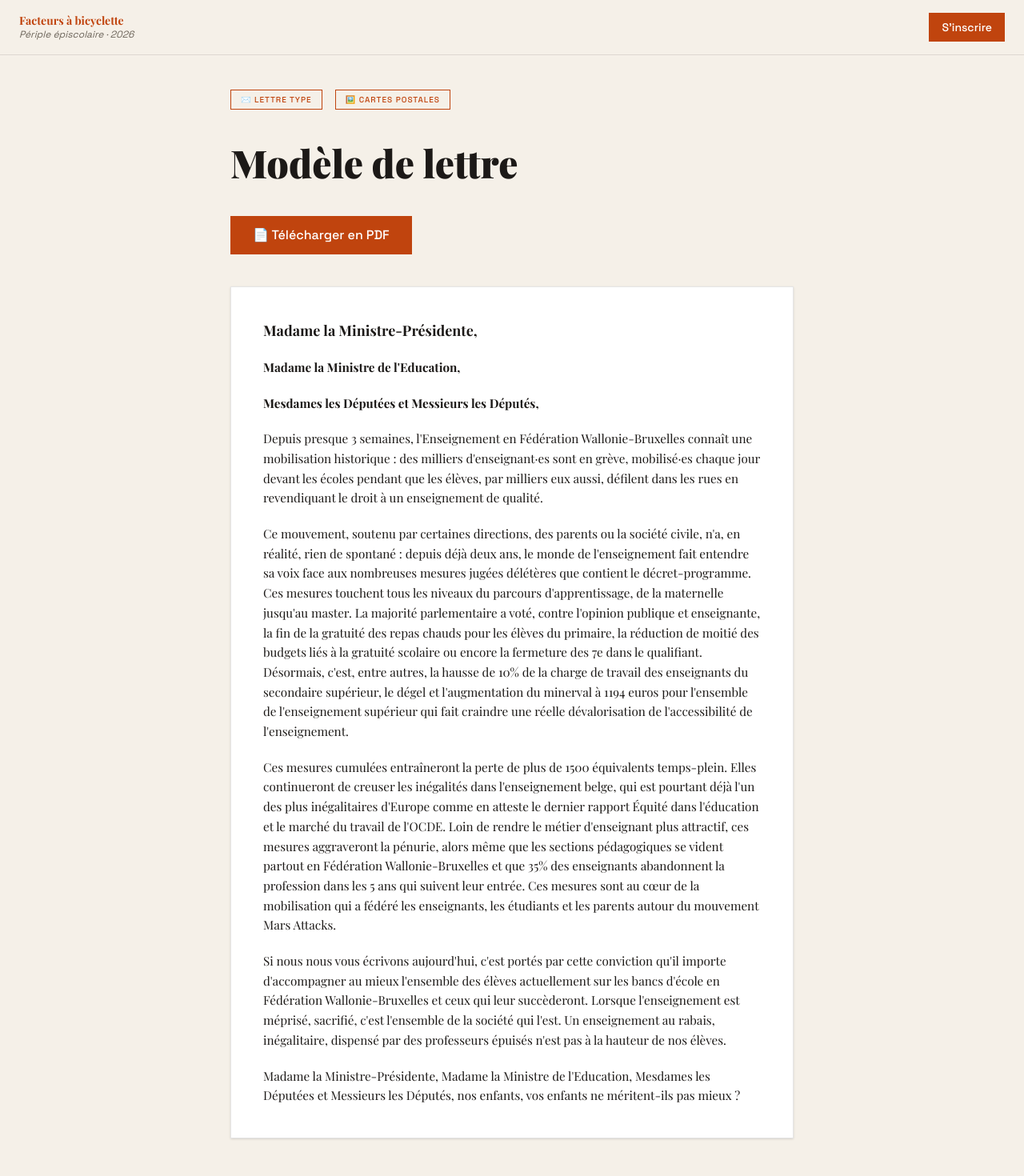
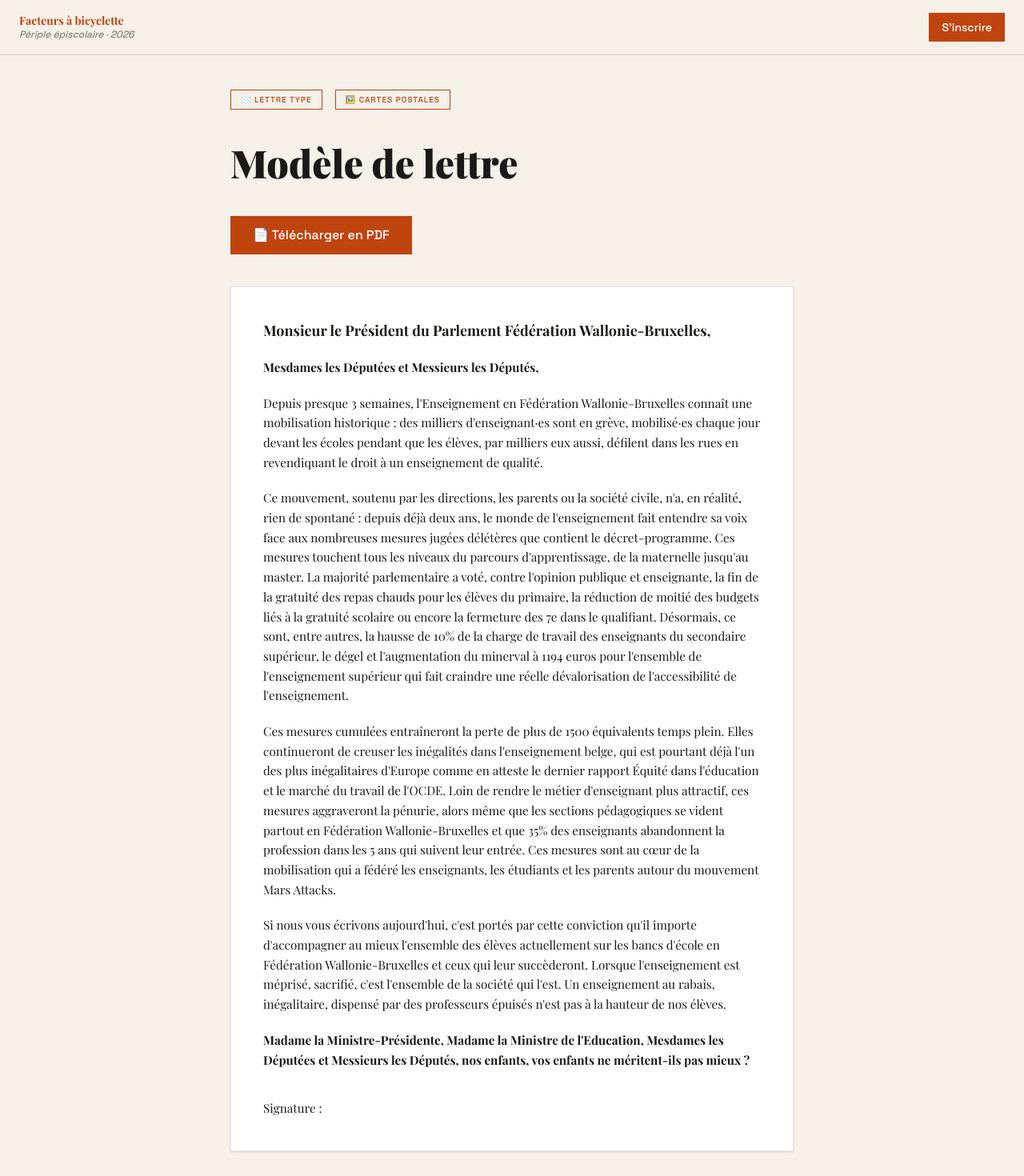
Before and after one commit to marsattacksfacts/plateforme-argumentaire-enseignement, a Next.js app: page /lettre in a window 1280 px wide. Shown: the top 1470 px of the page at 80% size. Built offline with nearby package versions, Linux system fonts and the light colour scheme; a web font is replaced by a local one.

Commit message:
cartes postales

```diff
--- a/src/app/lettre/page.tsx
+++ b/src/app/lettre/page.tsx
@@ -45,20 +45,22 @@ export default function LettrePage() {
 
           {/* Lettre */}
           <div className="bg-white border border-black/10 p-6 md:p-10 font-serif text-[0.95rem] leading-relaxed space-y-5 shadow-sm">
-            <p className="font-bold text-lg">Madame la Ministre-Présidente,</p>
-            <p className="font-bold">Madame la Ministre de l&apos;Education,</p>
+            <p className="font-bold text-lg">Monsieur le Président du Parlement Fédération Wallonie-Bruxelles,</p>
             <p className="font-bold">Mesdames les Députées et Messieurs les Députés,</p>
 
             <p>Depuis presque 3 semaines, l&apos;Enseignement en Fédération Wallonie-Bruxelles connaît une mobilisation historique : des milliers d&apos;enseignant·es sont en grève, mobilisé·es chaque jour devant les écoles pendant que les élèves, par milliers eux aussi, défilent dans les rues en revendiquant le droit à un enseignement de qualité.</p>
 
-            <p>Ce mouvement, soutenu par certaines directions, des parents ou la société civile, n&apos;a, en réalité, rien de spontané : depuis déjà deux ans, le monde de l&apos;enseignement fait entendre sa voix face aux nombreuses mesures jugées délétères que contient le décret-programme. Ces mesures touchent tous les niveaux du parcours d&apos;apprentissage, de la maternelle jusqu&apos;au master. La majorité parlementaire a voté, contre l&apos;opinion publique et enseignante, la fin de la gratuité des repas chauds pour les élèves du primaire, la réduction de moitié des budgets liés à la gratuité scolaire ou encore la fermeture des 7e dans le qualifiant. Désormais, c&apos;est, entre autres, la hausse de 10% de la charge de travail des enseignants du secondaire supérieur, le dégel et l&apos;augmentation du minerval à 1194 euros pour l&apos;ensemble de l&apos;enseignement supérieur qui fait craindre une réelle dévalorisation de l&apos;accessibilité de l&apos;enseignement.</p>
+            <p>Ce mouvement, soutenu par les directions, les parents ou la société civile, n&apos;a, en réalité, rien de spontané : depuis déjà deux ans, le monde de l&apos;enseignement fait entendre sa voix face aux nombreuses mesures jugées délétères que contient le décret-programme. Ces mesures touchent tous les niveaux du parcours d&apos;apprentissage, de la maternelle jusqu&apos;au master. La majorité parlementaire a voté, contre l&apos;opinion publique et enseignante, la fin de la gratuité des repas chauds pour les élèves du primaire, la réduction de moitié des budgets liés à la gratuité scolaire ou encore la fermeture des 7e dans le qualifiant. Désormais, ce sont, entre autres, la hausse de 10% de la charge de travail des enseignants du secondaire supérieur, le dégel et l&apos;augmentation du minerval à 1194 euros pour l&apos;ensemble de l&apos;enseignement supérieur qui fait craindre une réelle dévalorisation de l&apos;accessibilité de l&apos;enseignement.</p>
 
-            <p>Ces mesures cumulées entraîneront la perte de plus de 1500 équivalents temps-plein. Elles continueront de creuser les inégalités dans l&apos;enseignement belge, qui est pourtant déjà l&apos;un des plus inégalitaires d&apos;Europe comme en atteste le dernier rapport Équité dans l&apos;éducation et le marché du travail de l&apos;OCDE. Loin de rendre le métier d&apos;enseignant plus attractif, ces mesures aggraveront la pénurie, alors même que les sections pédagogiques se vident partout en Fédération Wallonie-Bruxelles et que 35% des enseignants abandonnent la profession dans les 5 ans qui suivent leur entrée. Ces mesures sont au cœur de la mobilisation qui a fédéré les enseignants, les étudiants et les parents autour du mouvement Mars Attacks.</p>
+            <p>Ces mesures cumulées entraîneront la perte de plus de 1500 équivalents temps plein. Elles continueront de creuser les inégalités dans l&apos;enseignement belge, qui est pourtant déjà l&apos;un des plus inégalitaires d&apos;Europe comme en atteste le dernier rapport Équité dans l&apos;éducation et le marché du travail de l&apos;OCDE. Loin de rendre le métier d&apos;enseignant plus attractif, ces mesures aggraveront la pénurie, alors même que les sections pédagogiques se vident partout en Fédération Wallonie-Bruxelles et que 35% des enseignants abandonnent la profession dans les 5 ans qui suivent leur entrée. Ces mesures sont au cœur de la mobilisation qui a fédéré les enseignants, les étudiants et les parents autour du mouvement Mars Attacks.</p>
 
-            <p>Si nous nous vous écrivons aujourd&apos;hui, c&apos;est portés par cette conviction qu&apos;il importe d&apos;accompagner au mieux l&apos;ensemble des élèves actuellement sur les bancs d&apos;école en Fédération Wallonie-Bruxelles et ceux qui leur succèderont. Lorsque l&apos;enseignement est méprisé, sacrifié, c&apos;est l&apos;ensemble de la société qui l&apos;est. Un enseignement au rabais, inégalitaire, dispensé par des professeurs épuisés n&apos;est pas à la hauteur de nos élèves. </p>
+            <p>Si nous vous écrivons aujourd&apos;hui, c&apos;est portés par cette conviction qu&apos;il importe d&apos;accompagner au mieux l&apos;ensemble des élèves actuellement sur les bancs d&apos;école en Fédération Wallonie-Bruxelles et ceux qui leur succèderont. Lorsque l&apos;enseignement est méprisé, sacrifié, c&apos;est l&apos;ensemble de la société qui l&apos;est. Un enseignement au rabais, inégalitaire, dispensé par des professeurs épuisés n&apos;est pas à la hauteur de nos élèves.</p>
 
-            <p>Madame la Ministre-Présidente, Madame la Ministre de l&apos;Education, Mesdames les Députées et Messieurs les Députés, nos enfants, vos enfants ne méritent-ils pas mieux ?</p>
+            <p className="font-bold">Madame la Ministre-Présidente, Madame la Ministre de l&apos;Education, Mesdames les Députées et Messieurs les Députés, nos enfants, vos enfants ne méritent-ils pas mieux ?</p>
+
+            <p className="pt-4">Signature :</p>
           </div>
+
         </div>
       </section>
 
```
Also changed, not shown: 1 other file (tests, documents, lock files or other folders).
